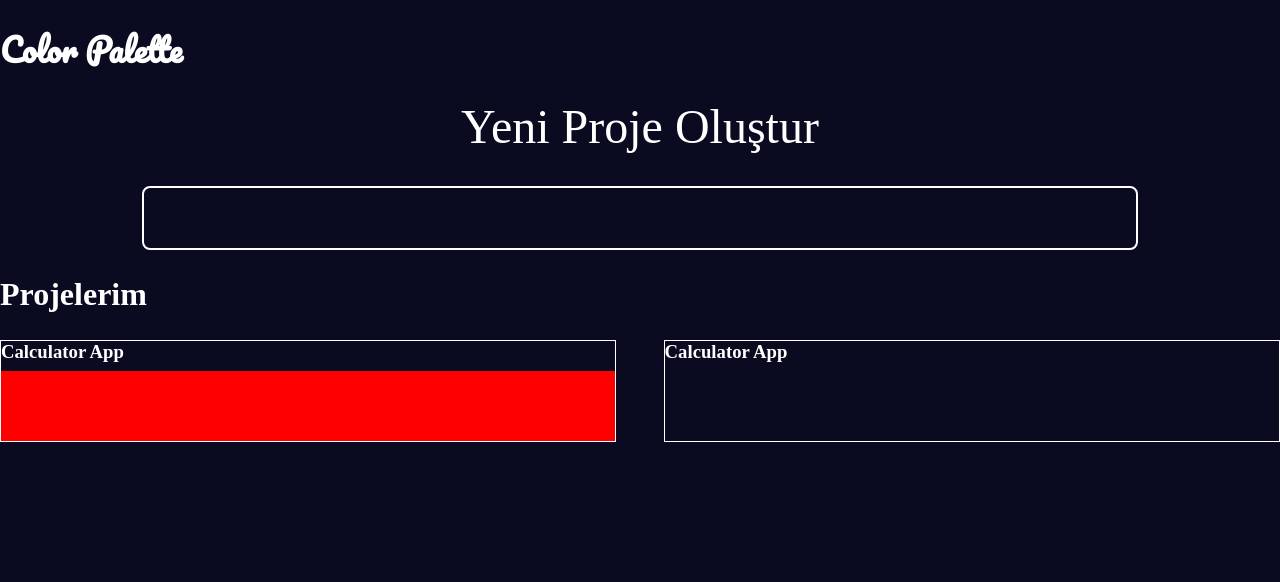
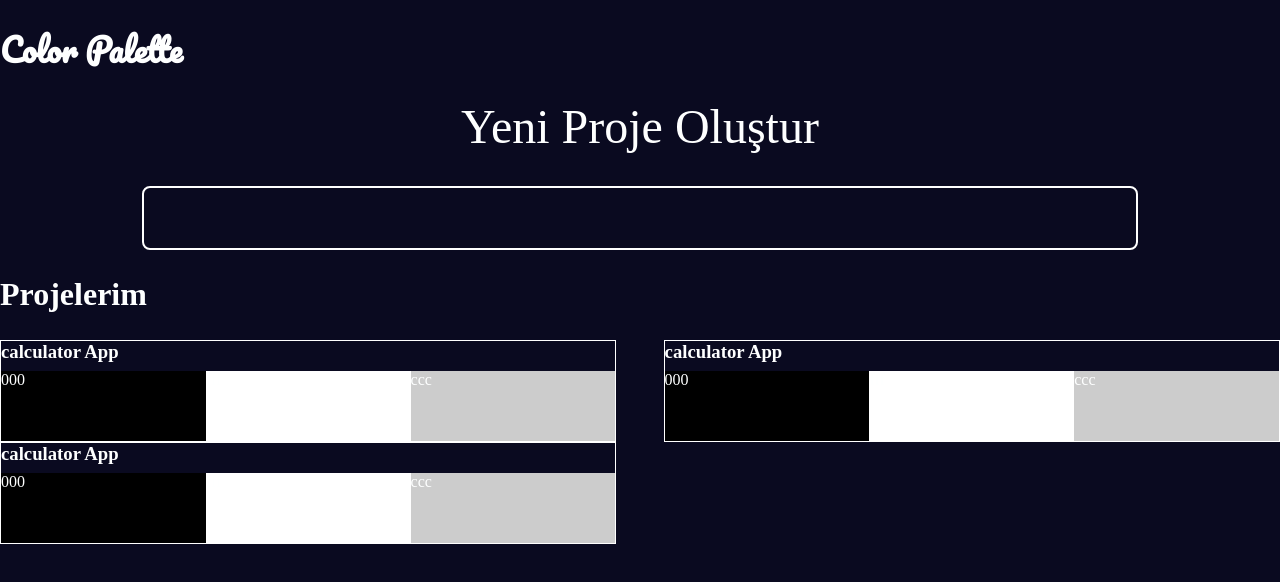
Before and after one commit to UTKUC3NGIZ/color_palette, a React (Create React App) app: page / in a window 1280 px wide. Shown: the top 582 px of the page. Built offline with nearby package versions, Linux system fonts and the light colour scheme; a web font is replaced by a local one.

Commit message:
Keeping colors and names with useState

```diff
--- a/src/App.js
+++ b/src/App.js
@@ -8,8 +8,9 @@ function App() {
   return (
     <>
       <h1>Color Palette</h1>
+      <Create />
+
       {/* <Colors /> */}
-      <Create />
     </>
   );
 }
--- a/src/components/CreatePage/Create.js
+++ b/src/components/CreatePage/Create.js
@@ -1,7 +1,25 @@
-import React from "react";
+import React, { useState } from "react";
 import "./style.css";
 
 function Create() {
+  const [projects, setProjects] = useState([
+    {
+      id: 0,
+      name: "calculator App",
+      colors: ["000", "fff", "ccc"],
+    },
+    {
+      id: 1,
+      name: "calculator App",
+      colors: ["000", "fff", "ccc"],
+    },
+    {
+      id: 2,
+      name: "calculator App",
+      colors: ["000", "fff", "ccc"],
+    },
+  ]);
+
   return (
     <>
       <div className="createProject">
@@ -11,7 +29,7 @@ function Create() {
       <div className="lastProject">
         <h2>Projelerim</h2>
         <div>
-          <div>
+          {/* <div>
             <h3>Calculator App</h3>
             <div>
               <span></span>
@@ -19,10 +37,17 @@ function Create() {
               <span></span>
               <span></span>
             </div>
-          </div>
-          <div>
-            <h3>Calculator App</h3>
-          </div>
+          </div> */}
+          {projects.map((project) => (
+            <div key={project.id}>
+              <h3>{project.name}</h3>
+              <div>
+                {project.colors.map((color, index) => (
+                  <span key={index} style={{ backgroundColor: `#${color}` }} >{color}</span>
+                ))}
+              </div>
+            </div>
+          ))}
         </div>
       </div>
     </>
```
